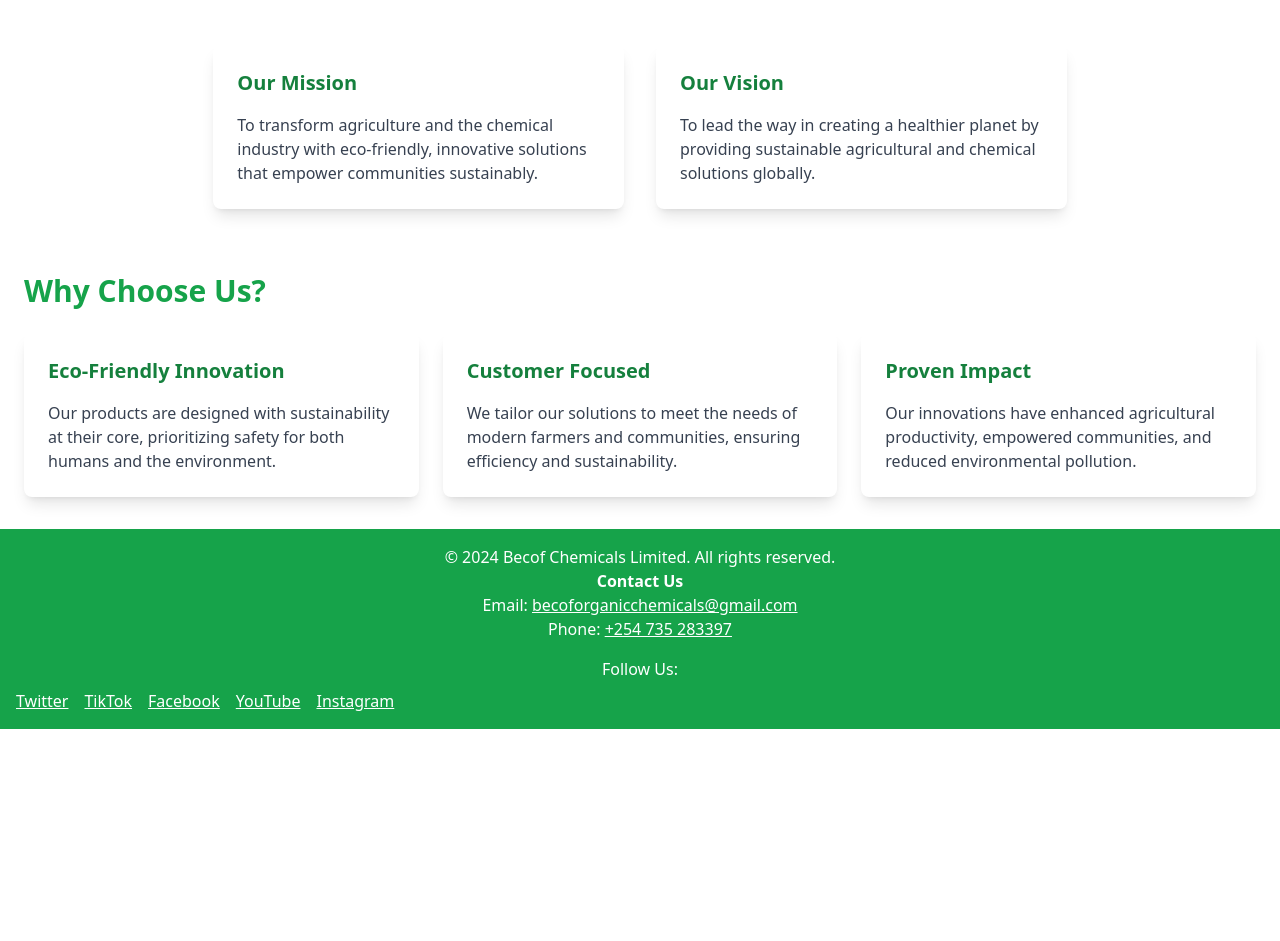
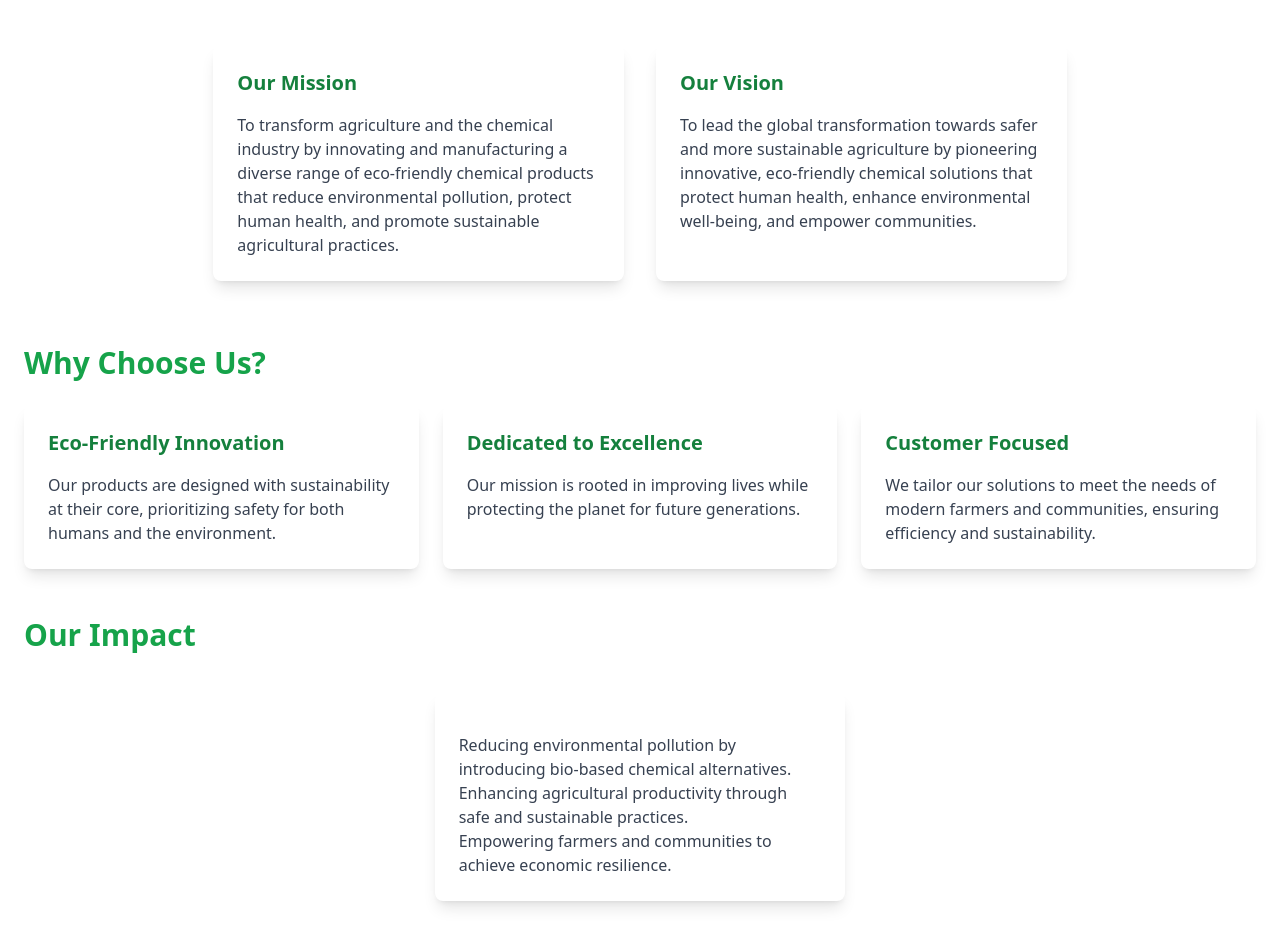
Before and after one commit to benjaminmweribaya/becof-organic-chemicals, a React (Create React App) app in the folder frontend/: page / in a window 1280 px wide. Shown: the part 331-1272 px from the top of the page. Before the commit the page ends 1060 px from the top, so only its background shows below. Built offline with nearby package versions, Linux system fonts and the light colour scheme.

Commit message:
update home page content

```diff
--- a/frontend/src/pages/Home.js
+++ b/frontend/src/pages/Home.js
@@ -20,13 +20,13 @@ function Home() {
           <div className="bg-white shadow-lg rounded-lg p-6 w-full md:w-1/3 m-4">
             <h3 className="text-xl font-bold text-green-700">Our Mission</h3>
             <p className="text-gray-700 mt-4">
-              To transform agriculture and the chemical industry with eco-friendly, innovative solutions that empower communities sustainably.
+              To transform agriculture and the chemical industry by innovating and manufacturing a diverse range of eco-friendly chemical products that reduce environmental pollution, protect human health, and promote sustainable agricultural practices.
             </p>
           </div>
           <div className="bg-white shadow-lg rounded-lg p-6 w-full md:w-1/3 m-4">
             <h3 className="text-xl font-bold text-green-700">Our Vision</h3>
             <p className="text-gray-700 mt-4">
-              To lead the way in creating a healthier planet by providing sustainable agricultural and chemical solutions globally.
+              To lead the global transformation towards safer and more sustainable agriculture by pioneering innovative, eco-friendly chemical solutions that protect human health, enhance environmental well-being, and empower communities.
             </p>
           </div>
         </div>
@@ -43,16 +43,29 @@ function Home() {
             </p>
           </div>
           <div className="bg-white shadow-lg rounded-lg p-6">
+            <h3 className="text-xl font-bold text-green-700">Dedicated to Excellence</h3>
+            <p className="text-gray-700 mt-4">
+              Our mission is rooted in improving lives while protecting the planet for future generations.
+            </p>
+          </div>
+          <div className="bg-white shadow-lg rounded-lg p-6">
             <h3 className="text-xl font-bold text-green-700">Customer Focused</h3>
             <p className="text-gray-700 mt-4">
               We tailor our solutions to meet the needs of modern farmers and communities, ensuring efficiency and sustainability.
             </p>
           </div>
-          <div className="bg-white shadow-lg rounded-lg p-6">
-            <h3 className="text-xl font-bold text-green-700">Proven Impact</h3>
-            <p className="text-gray-700 mt-4">
-              Our innovations have enhanced agricultural productivity, empowered communities, and reduced environmental pollution.
-            </p>
+        </div>
+      </section>
+
+      <section className="mt-12">
+        <h2 className="text-3xl font-semibold text-green-600">Our Impact</h2>
+        <div className="flex flex-wrap justify-center mt-6">
+          <div className="bg-white shadow-lg rounded-lg p-6 w-full md:w-1/3 m-4">
+            <ul className="text-gray-700 mt-4">
+              <li>Reducing environmental pollution by introducing bio-based chemical alternatives.</li>
+              <li>Enhancing agricultural productivity through safe and sustainable practices.</li>
+              <li>Empowering farmers and communities to achieve economic resilience.</li>
+            </ul>
           </div>
         </div>
       </section>
```
